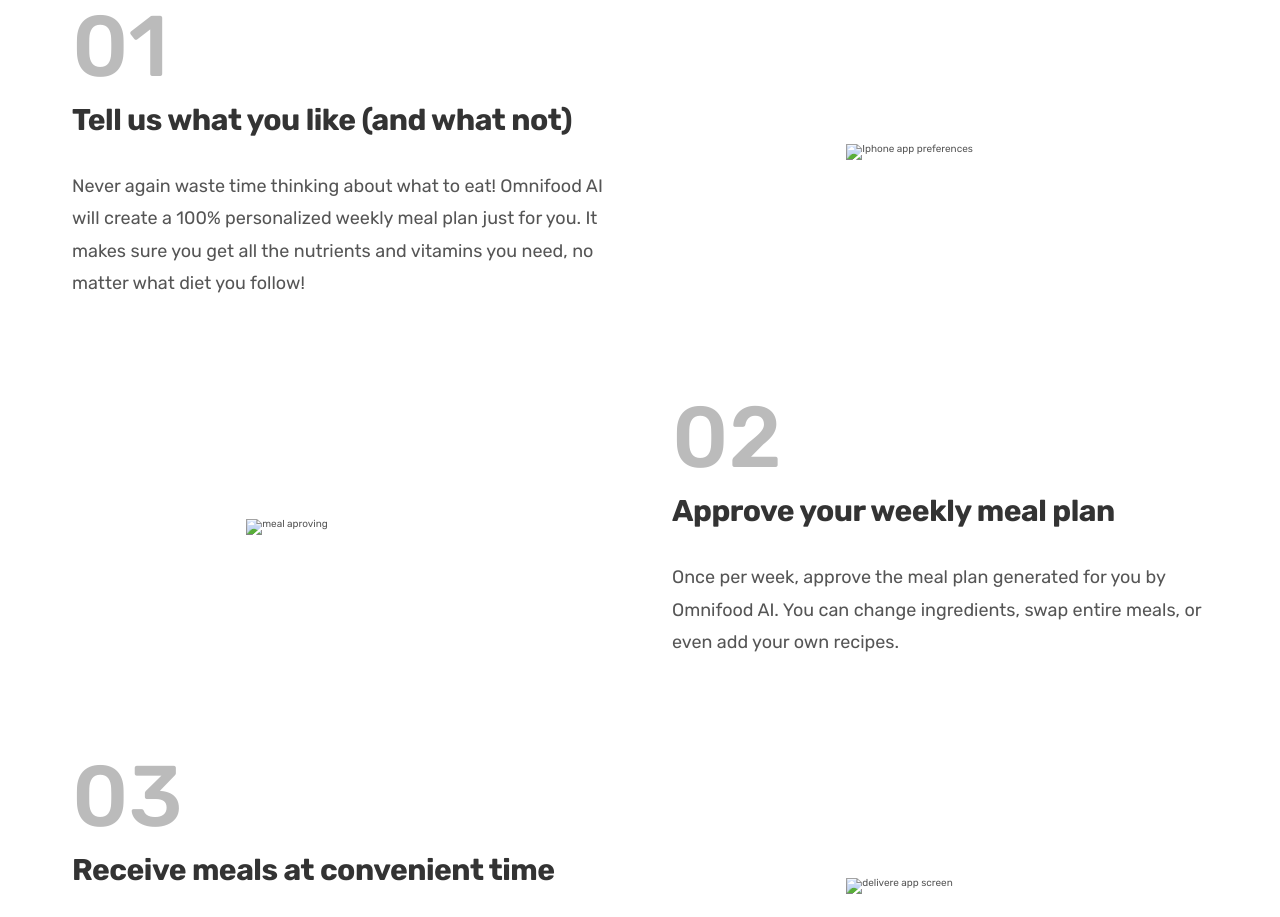
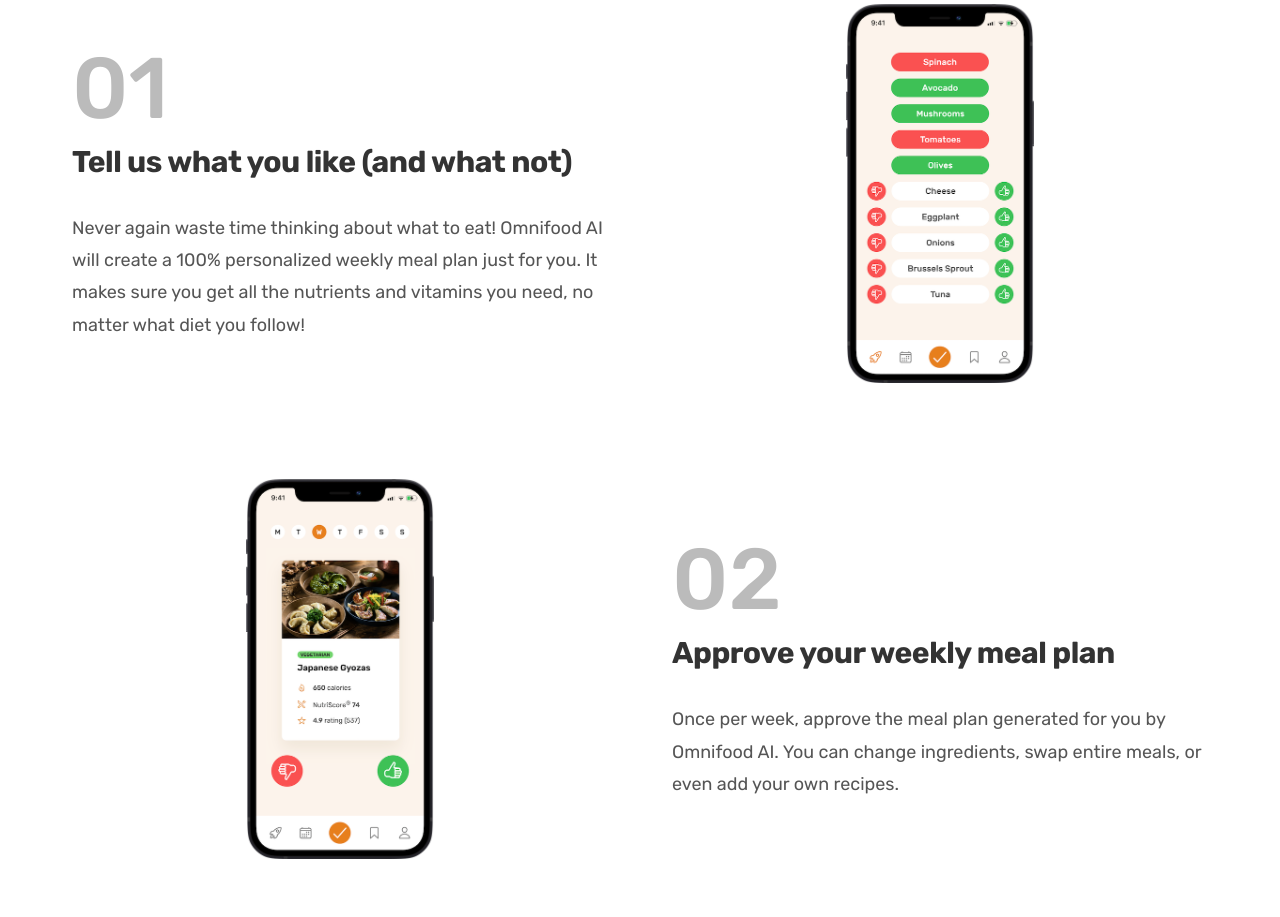
Before and after one commit to leoAraujo20/Omnifood, a plain HTML site: page index.html in a window 1280 px wide. Shown: the part 1146-2063 px from the top of the page. Drawn offline with nearby package versions, Linux system fonts and the light colour scheme; the site is published under a folder, as on GitHub Pages, so addresses that start at the root find nothing.

Commit message:
Update index.html

```diff
--- a/index.html
+++ b/index.html
@@ -5,7 +5,7 @@
     <meta charset="UTF-8">
     <meta name="viewport" content="width=device-width, initial-scale=1.0">
     <meta name="description" content="Omnifood is an AI-powered food subscription that will make you eat healthy again, 365 days per year. It's tailored to your personal tastes and nutritional needs.">
-    <link rel="icon" href="/content/img/favicon.png">
+    <link rel="icon" href="content/img/favicon.png">
     <link rel="preconnect" href="https://fonts.googleapis.com">
     <link rel="preconnect" href="https://fonts.gstatic.com" crossorigin>
     <link
@@ -94,11 +94,11 @@
                     </p>
                 </div>
                 <div class="step-img-box">
-                    <img src="/content/img/app/app-screen-1.png" alt="Iphone app preferences" class="step-img">
+                    <img src="content/img/app/app-screen-1.png" alt="Iphone app preferences" class="step-img">
                 </div>
 
                 <div class="step-img-box">
-                    <img src="/content/img/app/app-screen-2.png" alt="meal aproving" class="step-img">
+                    <img src="content/img/app/app-screen-2.png" alt="meal aproving" class="step-img">
                 </div>
                 <div class="step-text-box">
                     <p class="step-number">02</p>
@@ -119,7 +119,7 @@
                     </p>
                 </div>
                 <div class="step-img-box">
-                    <img src="/content/img/app/app-screen-3.png" alt="delivere app screen" class="step-img">
+                    <img src="content/img/app/app-screen-3.png" alt="delivere app screen" class="step-img">
                 </div>
             </div>
         </section>
```
